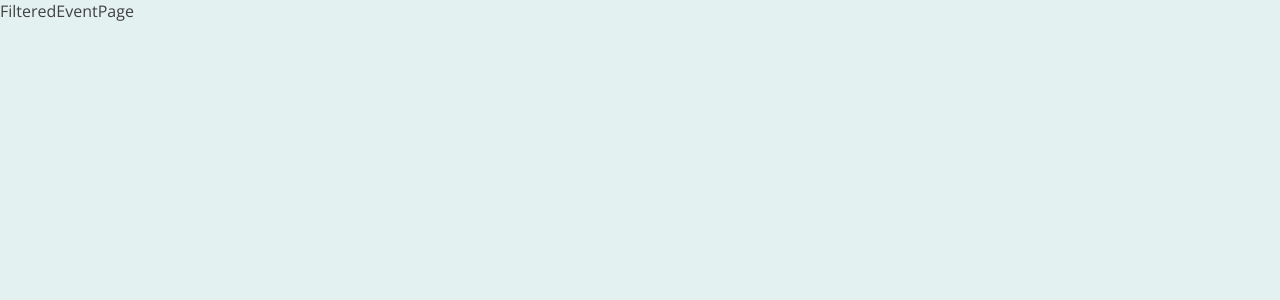
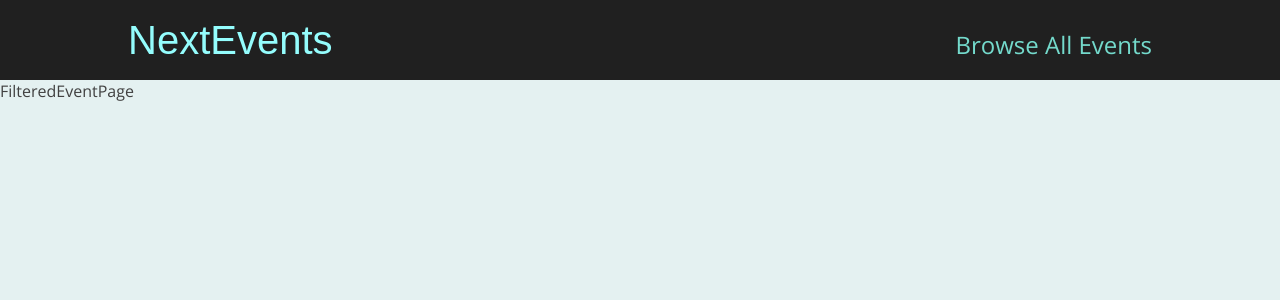
Before and after one commit to tthien95/route-file-practice, a Next.js app: page /events in a window 1280 px wide. Shown: the top 300 px of the page. Built offline with nearby package versions, Linux system fonts and the light colour scheme.

Commit message:
Add nav bar and all events list page

```diff
--- /dev/null
+++ b/components/layout/Layout.js
@@ -0,0 +1,11 @@
+import React from 'react';
+import MainHeader from './MainHeader';
+
+export default function Layout({ children }) {
+  return (
+    <>
+      <MainHeader />
+      <main>{children}</main>
+    </>
+  );
+}
--- /dev/null
+++ b/components/layout/MainHeader.js
@@ -0,0 +1,21 @@
+import React from 'react';
+import Link from 'next/link';
+
+import { header, logo, navigation } from './main-header.module.css';
+
+export default function MainHeader() {
+  return (
+    <header className={header}>
+      <div className={logo}>
+        <Link href="/">NextEvents</Link>
+      </div>
+      <nav className={navigation}>
+        <ul>
+          <li>
+            <Link href="/events">Browse All Events</Link>
+          </li>
+        </ul>
+      </nav>
+    </header>
+  );
+}
--- /dev/null
+++ b/components/layout/main-header.module.css
@@ -0,0 +1,41 @@
+.header {
+  width: 100%;
+  display: flex;
+  justify-content: space-between;
+  align-items: baseline;
+  padding: 1rem 10%;
+  height: 5rem;
+  background-color: #202020;
+}
+
+.logo {
+  font-size: 1.5rem;
+  color: white;
+  font-family: 'Fira', sans-serif;
+  height: 100%;
+  display: flex;
+  justify-content: center;
+  align-items: center;
+  color: #94fdfd;
+}
+
+.logo a {
+  text-decoration: none;
+  color: #94fdfd;
+}
+
+.navigation a {
+  text-decoration: none;
+  color: #74dacc;
+  font-size: 1rem;
+}
+
+@media (min-width: 768px) {
+  .logo {
+    font-size: 2.5rem;
+  }
+
+  .navigation a {
+    font-size: 1.5rem;
+  }
+}
--- a/pages/_app.js
+++ b/pages/_app.js
@@ -1,7 +1,12 @@
-import '../styles/globals.css'
+import '../styles/globals.css';
+import Layout from '../components/layout/layout';
 
 function MyApp({ Component, pageProps }) {
-  return <Component {...pageProps} />
+  return (
+    <Layout>
+      <Component {...pageProps} />
+    </Layout>
+  );
 }
 
-export default MyApp
+export default MyApp;
```
Also changed, not shown: pages/events/index.js (+7 -3 lines).
